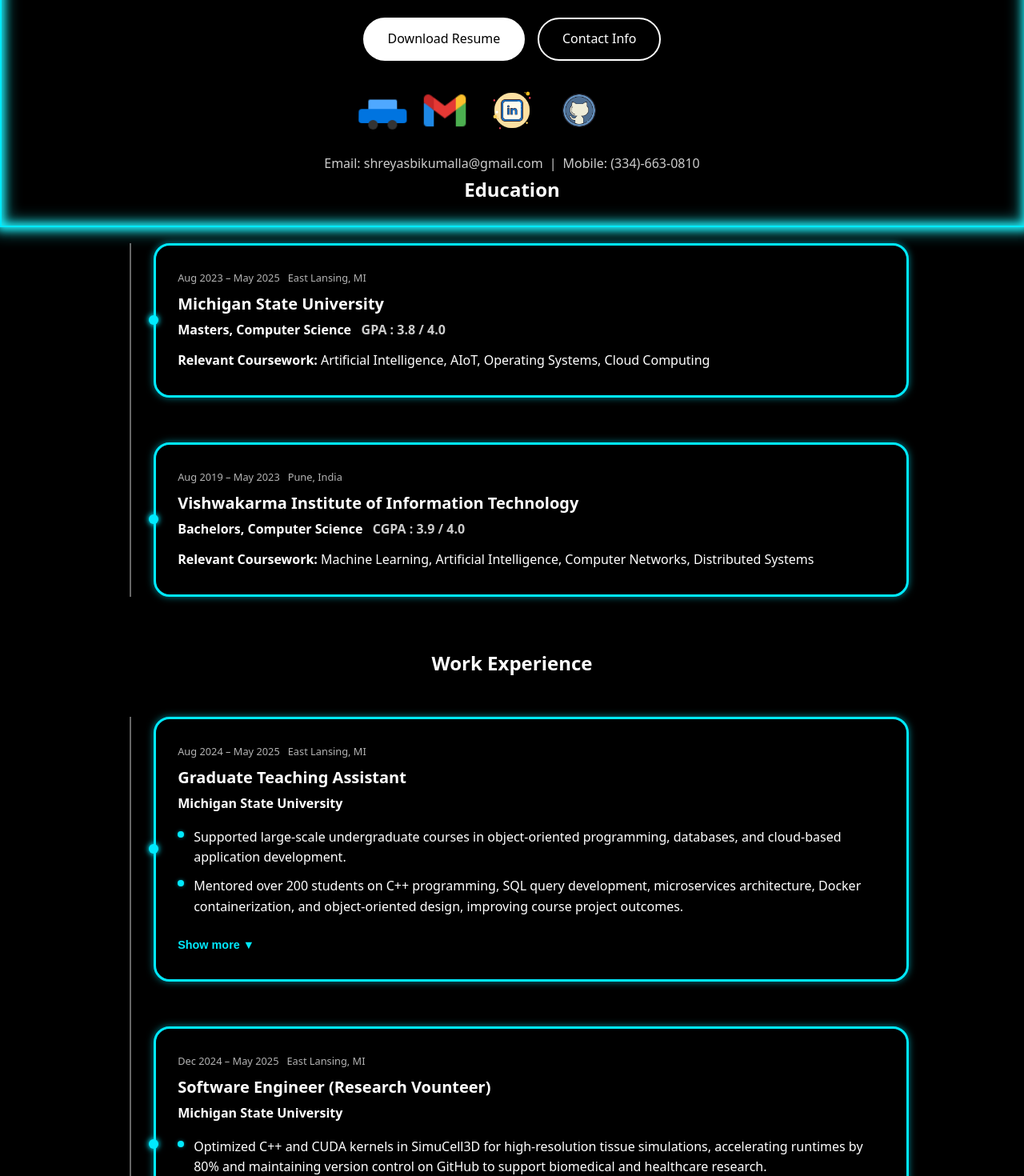
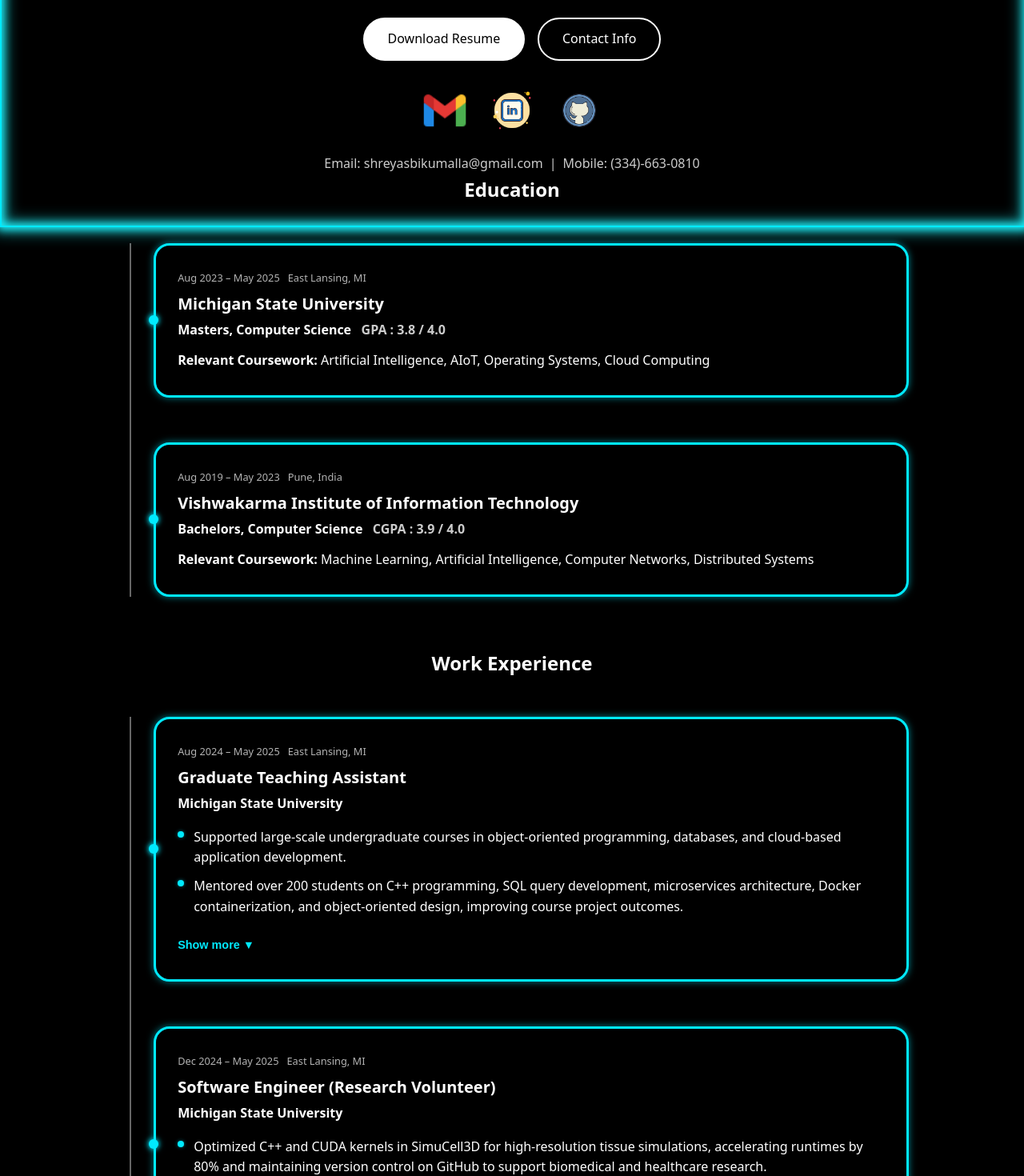
Before and after one commit to shreyasbikumalla/shreyas-portfolio, a React (Vite) app: page / in a window 1280 px wide. Shown: the part 520-1990 px from the top of the page at 80% size. Built offline with nearby package versions, Linux system fonts and the light colour scheme.

Commit message:
chore: remove wandering car feature

```diff
--- a/src/App.jsx
+++ b/src/App.jsx
@@ -1,7 +1,6 @@
 // src/App.jsx
 // ───────────────────────────────────────────────────────────
-import Navbar     from "./components/Navbar";
-import ScrollCar  from "./components/ScrollCar.jsx";   // ← roaming car
+import Navbar     from "./components/Navbar"; // ← roaming car
 import Hero       from "./components/Hero.jsx";
 import Projects   from "./components/Projects.jsx";
 import Experience from "./components/Experience.jsx";
@@ -15,9 +14,6 @@ export default function App() {
       {/* fixed top navigation */}
       <Navbar />
 
-      {/* roaming, clickable car */}
-      <ScrollCar />
-
       {/* main page sections */}
       <Hero />
       <Education />
--- a/src/data/timeline.js
+++ b/src/data/timeline.js
@@ -16,7 +16,7 @@ export default [
     {
       date: "Dec 2024 – May 2025",
       location: "East Lansing, MI",
-      title: "Software Engineer (Research Vounteer)",
+      title: "Software Engineer (Research Volunteer)",
       company: "Michigan State University",
       points: [
         "Optimized C++ and CUDA kernels in SimuCell3D for high-resolution tissue simulations, accelerating runtimes by 80% and maintaining version control on GitHub to support biomedical and healthcare research.",
```
